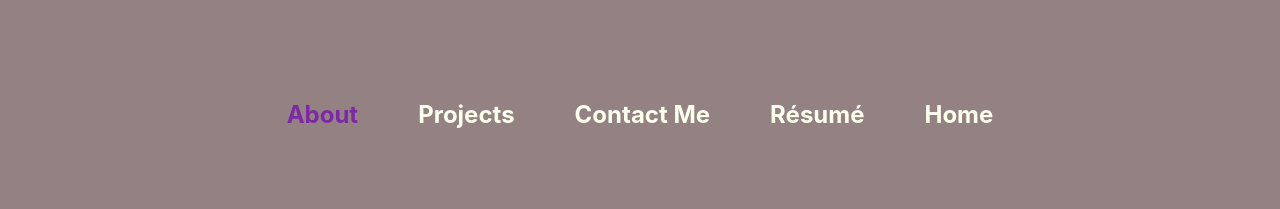
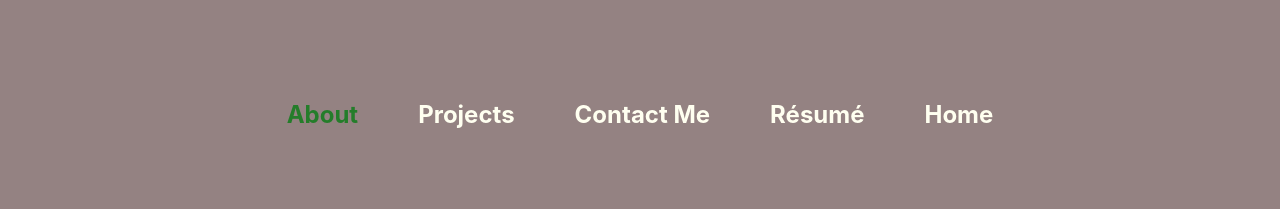
Before and after one commit to mgdelneri/React-Portfolio, a React (Create React App) app: page /projects in a window 1280 px wide. In both pictures the pointer is over the link "About". Shown: the part 126-335 px from the top of the page. Built offline with nearby package versions, Linux system fonts and the light colour scheme.

Commit message:
Changed hover color in navigation bar

```diff
--- a/src/components/Navigation/style.css
+++ b/src/components/Navigation/style.css
@@ -16,5 +16,5 @@
 }
 
 .link:hover {
-    color: rgb(125, 40, 167);
+    color: rgb(36, 125, 42);
 }
```
